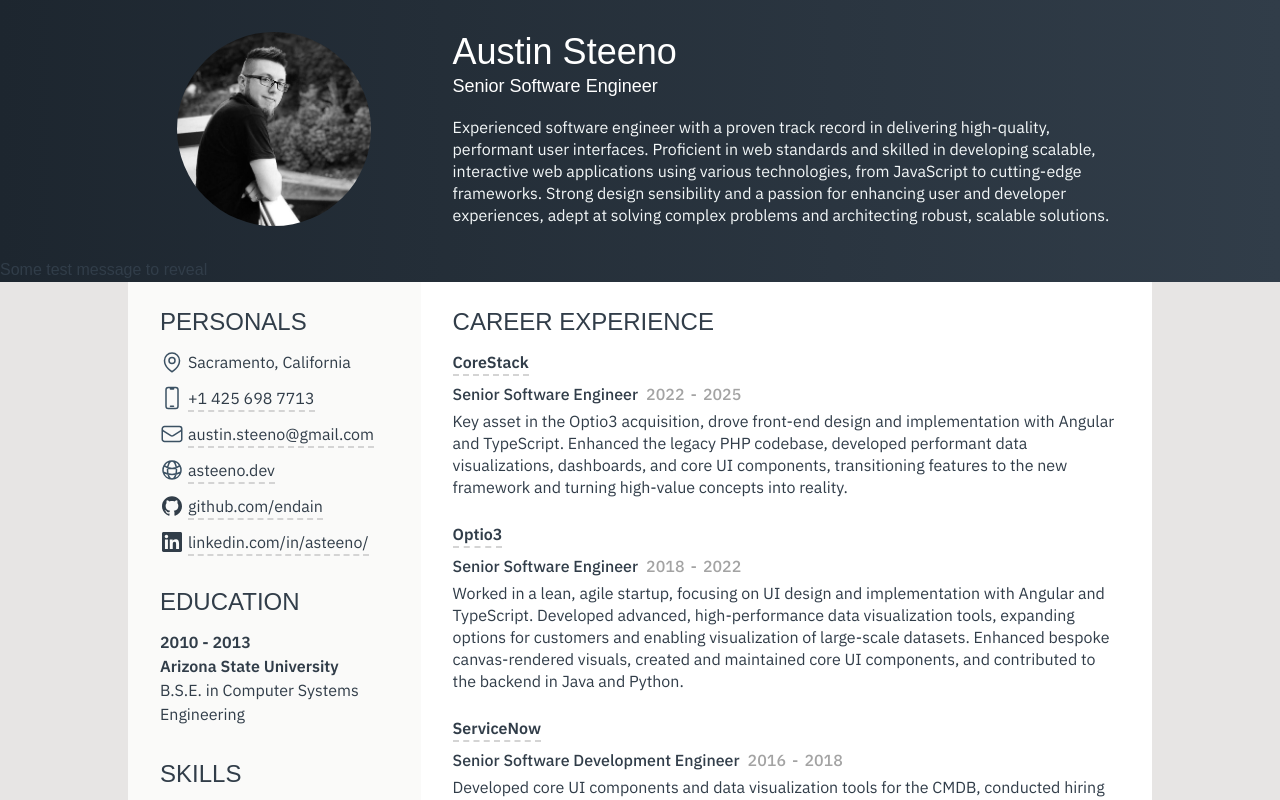
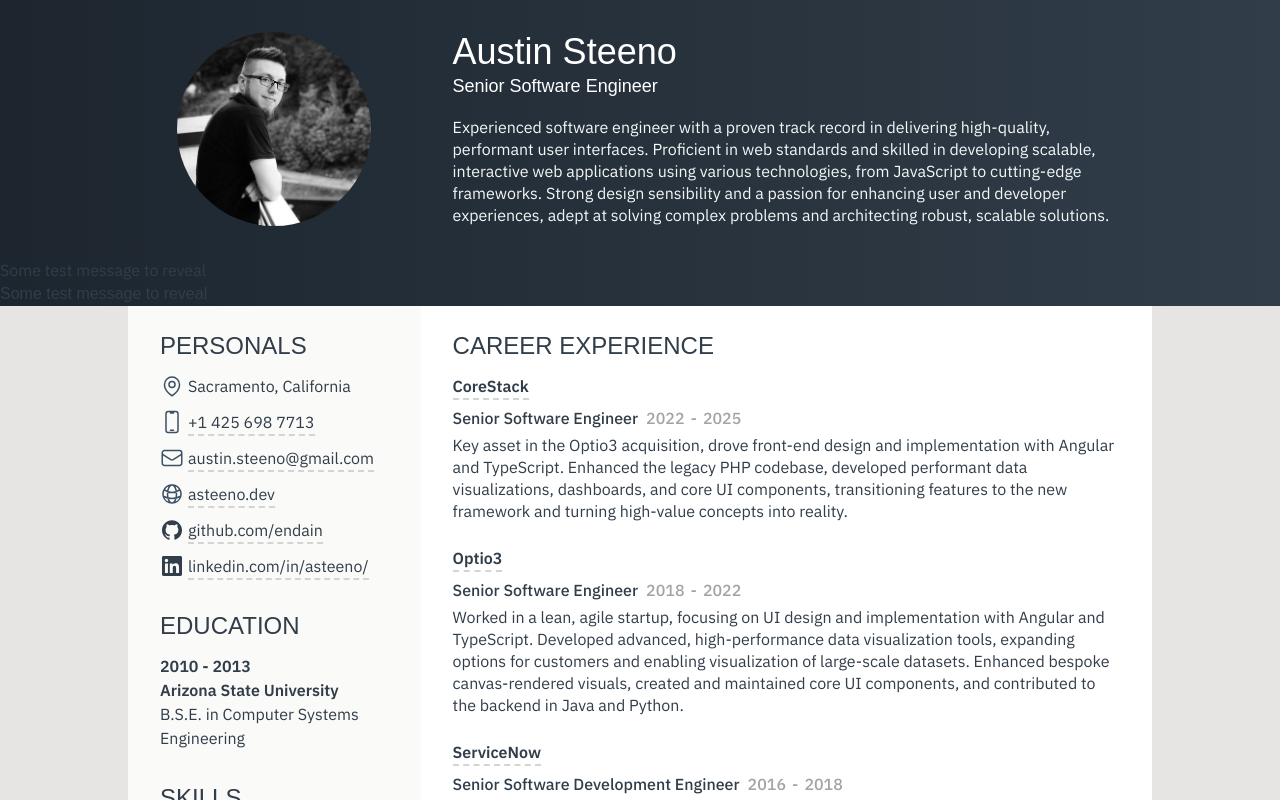
Before and after one commit to Endain/asteeno.dev, a Next.js app: page / in a window 1280 px wide. Shown: the top 800 px of the page. Built offline with nearby package versions, Linux system fonts and the light colour scheme; a web font is replaced by a local one.

Commit message:
Progress

```diff
--- a/app/page.tsx
+++ b/app/page.tsx
@@ -7,6 +7,7 @@ import Project from "@/components/project";
 import Image from "next/image";
 import me from './me.jpg'
 import {DevicePhoneMobileIcon, EnvelopeIcon, GlobeAltIcon, MapPinIcon, PhoneIcon} from "@heroicons/react/24/outline";
+import SerialLine from "@/components/serial-line";
 import SerialText from "@/components/serial-text";
 
 export default function Page() {
@@ -38,7 +39,10 @@ export default function Page() {
                         </div>
                     </div>
                 </div>
-                <SerialText>Some test message to reveal</SerialText>
+                <SerialText>
+                    Some test message to reveal
+                </SerialText>
+                <SerialLine>Some test message to reveal</SerialLine>
             </header>
             <main
                 className="flex basis-auto flex-grow flex-col-reverse md:flex-row print:flex-row max-w-base-width self-center">
--- /dev/null
+++ b/components/serial-line.tsx
@@ -0,0 +1,68 @@
+'use client'
+
+import {monoFont} from "@/app/fonts";
+import React, {useEffect, useRef, useState} from "react";
+
+interface SerialLineProps {
+    speed?: number,
+    delay?: number,
+    jitter?: number,
+    children?: React.ReactNode,
+}
+
+export default function SerialLine({speed = 40, delay = 0, jitter = 50, children}: SerialLineProps) {
+    const initialText = useRef(children?.toLocaleString() ?? "");
+    const currentText = useRef(new Array(initialText.current.length).fill(" "));
+    const previousIndex = useRef(0);
+    const currentIndex = useRef(0);
+    const requestRef = useRef<number>(undefined);
+    const t0 = useRef(performance.now());
+    const tStart = useRef(Math.max(t0.current, t0.current + delay + jitter * (Math.random() - 0.5)));
+    const tEnd = useRef(tStart.current + ((1000 / speed) * initialText.current.length));
+
+    const [text, setText] = useState(currentText.current.join(""));
+
+    const animate = (t: number) => {
+        // Update the text reveal
+        setText(revealText(initialText.current, currentText.current, previousIndex.current, currentIndex.current));
+        previousIndex.current = currentIndex.current;
+
+        // Update character range based on time elapsed
+        let dt = Math.max(0, t - tStart.current);
+        currentIndex.current = Math.floor((dt / (tEnd.current - tStart.current)) * initialText.current.length);
+
+        //console.log("dt", dt);
+
+        // If all characters have been revealed, end the animation, otherwise continue
+        if(previousIndex.current <= initialText.current.length - 1) {
+            requestRef.current = requestAnimationFrame(animate);
+        } else {
+            requestRef.current = undefined;
+        }
+    };
+
+    useEffect(() => {
+        // Only kick off the effect if there is any text to render
+        if(initialText.current.length > 0) {
+            requestRef.current = requestAnimationFrame(animate);
+        }
+
+        // Return the cleanup function to cancel any ongoing animation
+        return () => {
+            if(requestRef.current) cancelAnimationFrame(requestRef.current);
+        }
+    }, []);
+
+    return (
+        <div className={monoFont.className}>{text}</div>
+    );
+}
+
+function revealText(source: string, masked: Array<string>, start: number, end: number): string {
+    // Iterate over the range and unmask characters
+    for(let i = start; i <= end; i++) {
+        masked[i] = source[i];
+    }
+
+    return masked.join("");
+}
--- a/components/serial-text.tsx
+++ b/components/serial-text.tsx
@@ -1,72 +1,29 @@
 'use client'
 
-import {monoFont} from "@/app/fonts";
-import React, {useEffect, useRef, useState} from "react";
+import React, {useLayoutEffect, useRef} from "react";
 
 interface SerialTextProps {
     speed?: number,
     delay?: number,
     jitter?: number,
+    stagger?: number,
     children?: React.ReactNode,
 }
 
-export default function SerialText({speed = 40, delay = 0, jitter = 50, children}: SerialTextProps) {
-    const initialText = useRef(children?.toLocaleString() ?? "");
-    const currentText = useRef(new Array(initialText.current.length).fill(" "));
-    const previousIndex = useRef(0);
-    const currentIndex = useRef(0);
-    const requestRef = useRef<number>(undefined);
-    const t0 = useRef(performance.now());
-    const tStart = useRef(Math.max(t0.current, t0.current + delay + jitter * (Math.random() - 0.5)));
-    const tEnd = useRef(tStart.current + ((1000 / speed) * initialText.current.length));
+export default function SerialText({speed = 40, delay = 0, jitter = 50, stagger = 0, children}: SerialTextProps) {
+    const containerRef = useRef<HTMLDivElement>(null);
 
-    const [text, setText] = useState(currentText.current.join(""));
+    useLayoutEffect(() => {
+        console.log("useLayoutEffect");
+        console.log(containerRef.current);
+        console.log(children);
 
-    console.log(initialText.current.length);
+        console.log(containerRef.current);
 
-    const animate = (t: number) => {
-        // Update the text reveal
-        setText(revealText(initialText.current, currentText.current, previousIndex.current, currentIndex.current));
-        previousIndex.current = currentIndex.current;
-
-        // Update character range based on time elapsed
-        let dt = Math.max(0, t - tStart.current);
-        currentIndex.current = Math.floor((dt / (tEnd.current - tStart.current)) * initialText.current.length);
-
-        //console.log("dt", dt);
-
-        // If all characters have been revealed, end the animation, otherwise continue
-        if(previousIndex.current <= initialText.current.length - 1) {
-            requestRef.current = requestAnimationFrame(animate);
-        } else {
-            requestRef.current = undefined;
-        }
-    };
-
-    useEffect(() => {
-        // Only kick off the effect if there is any text to render
-        if(initialText.current.length > 0) {
-            requestRef.current = requestAnimationFrame(animate);
-        }
-
-        // Return the cleanup function to cancel any ongoing animation
-        return () => {
-            if(requestRef.current) cancelAnimationFrame(requestRef.current);
-        }
-    }, []);
-
-    console.log("render!");
+        return () => {}
+    }, [])
 
     return (
-        <div className={monoFont.className}>{text}</div>
+        <div ref={containerRef}>{children}</div>
     );
 }
-
-function revealText(source: string, masked: Array<string>, start: number, end: number): string {
-    // Iterate over the range and unmask characters
-    for(let i = start; i <= end; i++) {
-        masked[i] = source[i];
-    }
-
-    return masked.join("");
-}
```
